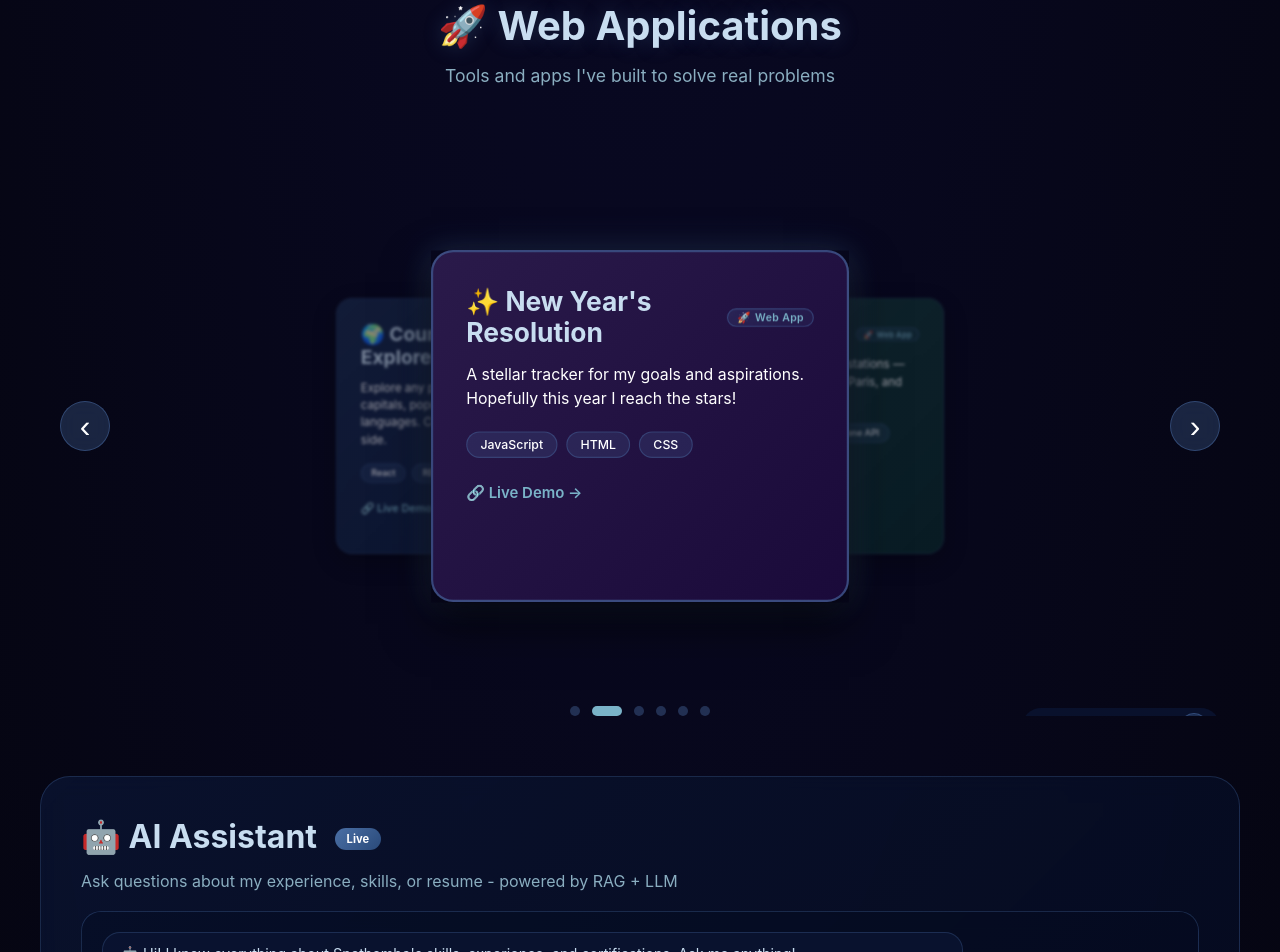
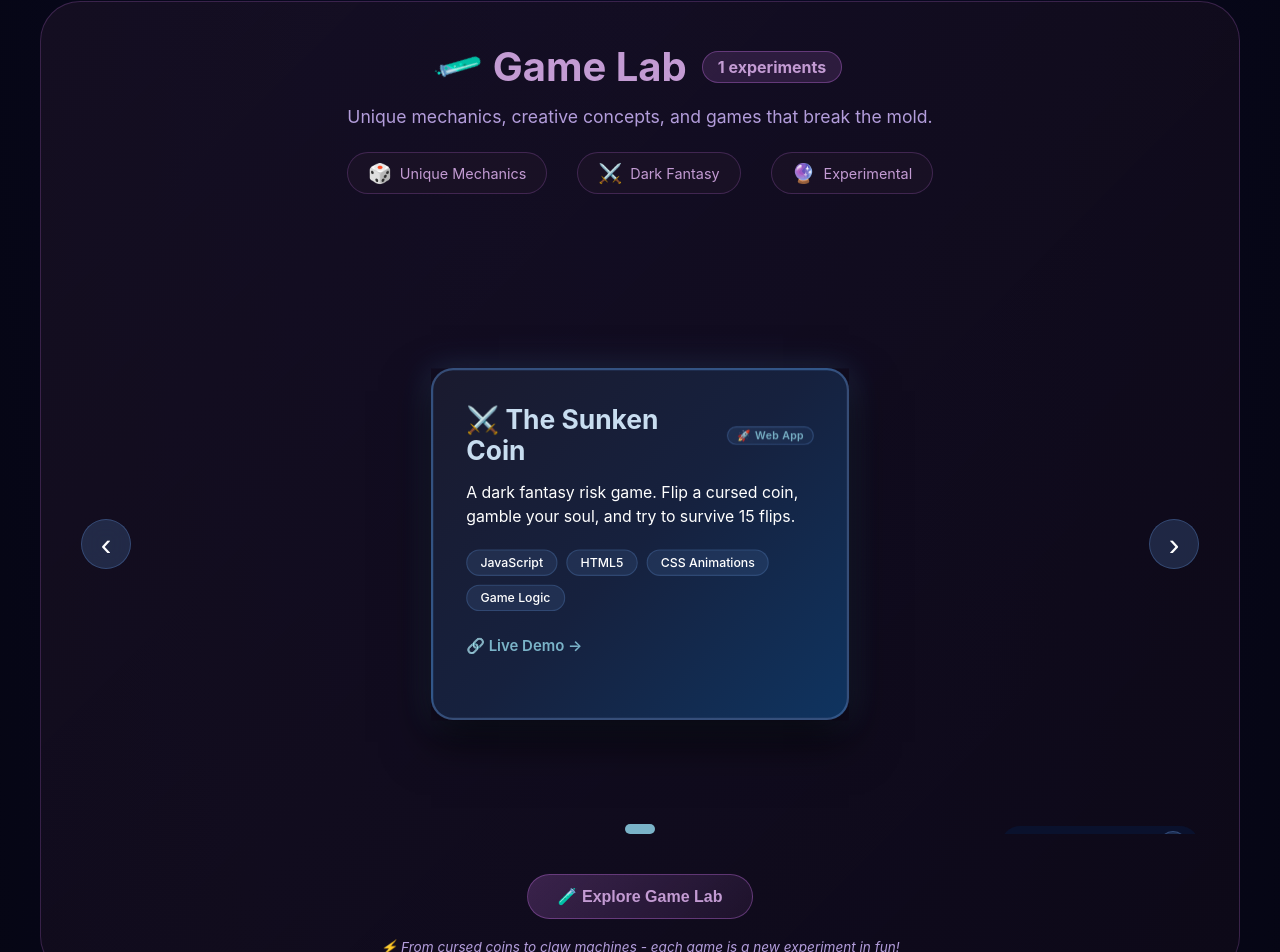
Before and after one commit to Vengefulcookie/vcookie-portfolio, a React (Create React App) app: page / in a window 1280 px wide. Shown: the part 1583-2535 px from the top of the page. Built offline with nearby package versions, Linux system fonts and the light colour scheme.

Commit message:
Added a new game to the portfolio (The Sunken Coin)

```diff
--- a/src/App.js
+++ b/src/App.js
@@ -3,6 +3,7 @@ import './App.css';
 import projects from './data/projects';
 import ProjectCarousel from './components/ProjectCarousel';
 import GameCollection from './components/GameCollection';
+import GameLab from './components/GameLab';
 import Chatbot from './components/Chatbot';
 
 function App() {
@@ -40,6 +41,8 @@ function App() {
 
       <GameCollection projects={projects} />
 
+      <GameLab projects={projects} />
+
       <section id="projects" className="projects-section">
         <h2 className="section-title">🚀 Web Applications</h2>
         <p className="section-subtitle">Tools and apps I've built to solve real problems</p>
--- a/src/components/GameCollection.js
+++ b/src/components/GameCollection.js
@@ -4,9 +4,11 @@ import './GameCollection.css';
 
 function GameCollection({ projects }) {
     const [showAllGames, setShowAllGames] = useState(false);
-    const games = projects.filter(project => project.category === 'game' || project.category === 'retro');
+    const retroGames = projects.filter(project =>
+        project.category === 'retro' || project.gameType === 'arcade'
+    );
 
-    if (games.length === 0) return null;
+    if (retroGames.length === 0) return null;
 
     return (
         <div className="game-collection">
@@ -14,10 +16,10 @@ function GameCollection({ projects }) {
                 <div className="header-content">
                     <h2>
                         <span className="game-emoji">🎮</span>
-                        Retro Game Arcade
-                        <span className="game-count">{games.length} games</span>
+                        Retro Arcade
+                        <span className="game-count">{retroGames.length} games</span>
                     </h2>
-                    <p>Playable browser games - click, race, and have fun! More retro classics coming soon...</p>
+                    <p>Pixel-perfect nostalgia! Classic arcade action with a modern twist.</p>
                 </div>
                 <div className="game-stats">
                     <div className="stat">
@@ -26,7 +28,7 @@ function GameCollection({ projects }) {
                     </div>
                     <div className="stat">
                         <span className="stat-icon">⚡</span>
-                        <span className="stat-text">Fast-paced Action</span>
+                        <span className="stat-text">Fast-paced</span>
                     </div>
                     <div className="stat">
                         <span className="stat-icon">🕹️</span>
@@ -35,7 +37,7 @@ function GameCollection({ projects }) {
                 </div>
             </div>
 
-            <ProjectCarousel projects={games} />
+            <ProjectCarousel projects={retroGames} />
 
             <div className="game-footer">
                 <button
@@ -45,15 +47,15 @@ function GameCollection({ projects }) {
                     {showAllGames ? '📖 Show Less' : '🎮 View All Retro Games'}
                 </button>
                 <p className="game-note">
-                    ⭐ New games added regularly! Check back for Space Invaders, Snake, and more classics.
+                    ⭐ More retro classics coming soon: Space Invaders, Snake, and Pac-Man style games!
                 </p>
             </div>
 
             {showAllGames && (
                 <div className="game-archive">
-                    <h3>Game Collection</h3>
+                    <h3>Retro Collection</h3>
                     <div className="game-list">
-                        {games.map(game => (
+                        {retroGames.map(game => (
                             <a
                                 key={game.id}
                                 href={game.url}
@@ -61,7 +63,7 @@ function GameCollection({ projects }) {
                                 rel="noopener noreferrer"
                                 className="game-list-item"
                             >
-                                <span className="game-icon">{game.title.split(' ')[0]}</span>
+                                <span className="game-icon">🎮</span>
                                 <div className="game-info">
                                     <strong>{game.title}</strong>
                                     <span className="game-desc">{game.description.substring(0, 60)}...</span>
--- /dev/null
+++ b/src/components/GameLab.css
@@ -0,0 +1,213 @@
+.game-lab {
+    margin: 60px 0;
+    padding: 20px;
+    background: linear-gradient(135deg, rgba(30, 20, 40, 0.6), rgba(15, 10, 25, 0.8));
+    border-radius: 40px;
+    border: 1px solid rgba(155, 89, 182, 0.3);
+}
+
+.game-lab-header {
+    text-align: center;
+    margin-bottom: 40px;
+    padding: 20px;
+}
+
+.header-content h2 {
+    font-size: 2.5rem;
+    color: #c39bd3;
+    margin-bottom: 15px;
+    display: flex;
+    align-items: center;
+    justify-content: center;
+    gap: 15px;
+    flex-wrap: wrap;
+}
+
+.lab-emoji {
+    font-size: 2rem;
+    animation: spin 4s linear infinite;
+}
+
+.game-count {
+    background: rgba(155, 89, 182, 0.2);
+    padding: 5px 15px;
+    border-radius: 20px;
+    font-size: 1rem;
+    color: #c39bd3;
+    border: 1px solid rgba(155, 89, 182, 0.5);
+}
+
+.header-content p {
+    color: #b39ddb;
+    font-size: 1.1rem;
+}
+
+.lab-stats {
+    display: flex;
+    justify-content: center;
+    gap: 30px;
+    margin-top: 25px;
+    flex-wrap: wrap;
+}
+
+.stat {
+    display: flex;
+    align-items: center;
+    gap: 8px;
+    background: rgba(30, 20, 40, 0.6);
+    padding: 8px 20px;
+    border-radius: 25px;
+    border: 1px solid rgba(155, 89, 182, 0.3);
+}
+
+.stat-icon {
+    font-size: 1.2rem;
+}
+
+.stat-text {
+    color: #c39bd3;
+    font-size: 0.9rem;
+}
+
+.game-lab-footer {
+    text-align: center;
+    margin-top: 40px;
+}
+
+.game-lab-btn {
+    background: linear-gradient(135deg, rgba(155, 89, 182, 0.3), rgba(155, 89, 182, 0.1));
+    border: 1px solid rgba(155, 89, 182, 0.5);
+    color: #c39bd3;
+    padding: 12px 30px;
+    border-radius: 30px;
+    cursor: pointer;
+    font-size: 1rem;
+    font-weight: 600;
+    transition: all 0.3s ease;
+    margin-bottom: 20px;
+}
+
+.game-lab-btn:hover {
+    background: linear-gradient(135deg, rgba(155, 89, 182, 0.5), rgba(155, 89, 182, 0.3));
+    transform: translateY(-2px);
+    box-shadow: 0 5px 15px rgba(155, 89, 182, 0.3);
+}
+
+.lab-note {
+    color: #b39ddb;
+    font-size: 0.85rem;
+    font-style: italic;
+}
+
+.game-lab-archive {
+    margin-top: 30px;
+    padding: 20px;
+    background: rgba(15, 10, 25, 0.6);
+    border-radius: 20px;
+    animation: fadeIn 0.5s ease;
+}
+
+.game-lab-archive h3 {
+    color: #c39bd3;
+    margin-bottom: 20px;
+    text-align: center;
+}
+
+.game-list {
+    display: flex;
+    flex-direction: column;
+    gap: 15px;
+}
+
+.game-list-item {
+    display: flex;
+    align-items: center;
+    gap: 15px;
+    padding: 15px;
+    background: rgba(30, 20, 40, 0.8);
+    border-radius: 15px;
+    text-decoration: none;
+    transition: all 0.3s ease;
+    border: 1px solid rgba(155, 89, 182, 0.2);
+}
+
+.game-list-item:hover {
+    transform: translateX(10px);
+    background: rgba(40, 30, 50, 0.9);
+    border-color: rgba(155, 89, 182, 0.5);
+}
+
+.game-icon {
+    font-size: 2rem;
+}
+
+.game-info {
+    flex: 1;
+    display: flex;
+    flex-direction: column;
+    gap: 5px;
+}
+
+.game-info strong {
+    color: #c39bd3;
+    font-size: 1.1rem;
+}
+
+.game-desc {
+    color: #b39ddb;
+    font-size: 0.85rem;
+}
+
+.play-now {
+    color: #c39bd3;
+    font-weight: 600;
+    transition: all 0.3s ease;
+}
+
+.game-list-item:hover .play-now {
+    color: #e8d5f5;
+    transform: translateX(5px);
+}
+
+@keyframes spin {
+    from {
+        transform: rotate(0deg);
+    }
+    to {
+        transform: rotate(360deg);
+    }
+}
+
+@keyframes fadeIn {
+    from {
+        opacity: 0;
+        transform: translateY(-20px);
+    }
+    to {
+        opacity: 1;
+        transform: translateY(0);
+    }
+}
+
+@media (max-width: 768px) {
+    .game-lab {
+        padding: 15px;
+    }
+
+    .header-content h2 {
+        font-size: 1.8rem;
+    }
+
+    .lab-stats {
+        gap: 15px;
+    }
+
+    .stat {
+        padding: 5px 12px;
+    }
+
+    .game-list-item {
+        flex-direction: column;
+        text-align: center;
+    }
+}
--- /dev/null
+++ b/src/components/GameLab.js
@@ -0,0 +1,86 @@
+import React, { useState } from 'react';
+import ProjectCarousel from './ProjectCarousel';
+import './GameLab.css';
+
+function GameLab({ projects }) {
+    const [showAllGames, setShowAllGames] = useState(false);
+
+    const labGames = projects.filter(project =>
+        project.category === 'gameLab' ||
+        project.category === 'darkFantasy' ||
+        project.gameType === 'experimental'
+    );
+
+    if (labGames.length === 0) return null;
+
+    return (
+        <div className="game-lab">
+            <div className="game-lab-header">
+                <div className="header-content">
+                    <h2>
+                        <span className="lab-emoji">🧪</span>
+                        Game Lab
+                        <span className="game-count">{labGames.length} experiments</span>
+                    </h2>
+                    <p>Unique mechanics, creative concepts, and games that break the mold.</p>
+                </div>
+                <div className="lab-stats">
+                    <div className="stat">
+                        <span className="stat-icon">🎲</span>
+                        <span className="stat-text">Unique Mechanics</span>
+                    </div>
+                    <div className="stat">
+                        <span className="stat-icon">⚔️</span>
+                        <span className="stat-text">Dark Fantasy</span>
+                    </div>
+                    <div className="stat">
+                        <span className="stat-icon">🔮</span>
+                        <span className="stat-text">Experimental</span>
+                    </div>
+                </div>
+            </div>
+
+            <ProjectCarousel projects={labGames} />
+
+            <div className="game-lab-footer">
+                <button
+                    className="game-lab-btn"
+                    onClick={() => setShowAllGames(!showAllGames)}
+                >
+                    {showAllGames ? '🔬 Show Less' : '🧪 Explore Game Lab'}
+                </button>
+                <p className="lab-note">
+                    ⚡ From cursed coins to claw machines - each game is a new experiment in fun!
+                </p>
+            </div>
+
+            {showAllGames && (
+                <div className="game-lab-archive">
+                    <h3>Experiment Collection</h3>
+                    <div className="game-list">
+                        {labGames.map(game => (
+                            <a
+                                key={game.id}
+                                href={game.url}
+                                target="_blank"
+                                rel="noopener noreferrer"
+                                className="game-list-item"
+                            >
+                                <span className="game-icon">
+                                    {game.category === 'darkFantasy' ? '⚔️' : '🧪'}
+                                </span>
+                                <div className="game-info">
+                                    <strong>{game.title}</strong>
+                                    <span className="game-desc">{game.description.substring(0, 60)}...</span>
+                                </div>
+                                <span className="play-now">Play Now →</span>
+                            </a>
+                        ))}
+                    </div>
+                </div>
+            )}
+        </div>
+    );
+}
+
+export default GameLab;
--- a/src/data/projects.js
+++ b/src/data/projects.js
@@ -65,9 +65,18 @@ const projects = [
         description: "A nostalgic, fast-paced arcade racing game. Dodge traffic, increase your speed, and set a high score in this retro-style driving challenge.",
         tech: ["JavaScript", "HTML5 Canvas", "Game Logic", "CSS Animations"],
         url: "https://vcookie-retro-racer.netlify.app",
-        category: "game",
+        category: "retro",
         image: "retro-racer-preview.png",
         gradient: "linear-gradient(135deg, #2a3a3a 0%, #1a2a2a 100%)"
+    },
+     {
+        id: 8,
+        title: "⚔️ The Sunken Coin",
+        description: "A dark fantasy risk game. Flip a cursed coin, gamble your soul, and try to survive 15 flips.",
+        tech: ["JavaScript", "HTML5", "CSS Animations", "Game Logic"],
+        url: "https://vcookie-the-sunken-coin.netlify.app",
+        category: "gameLab", // 👈 Game Lab section
+        gradient: "linear-gradient(135deg, #1a1a2e 0%, #16213e 50%, #0f3460 100%)"
     }
 ];
 
```
